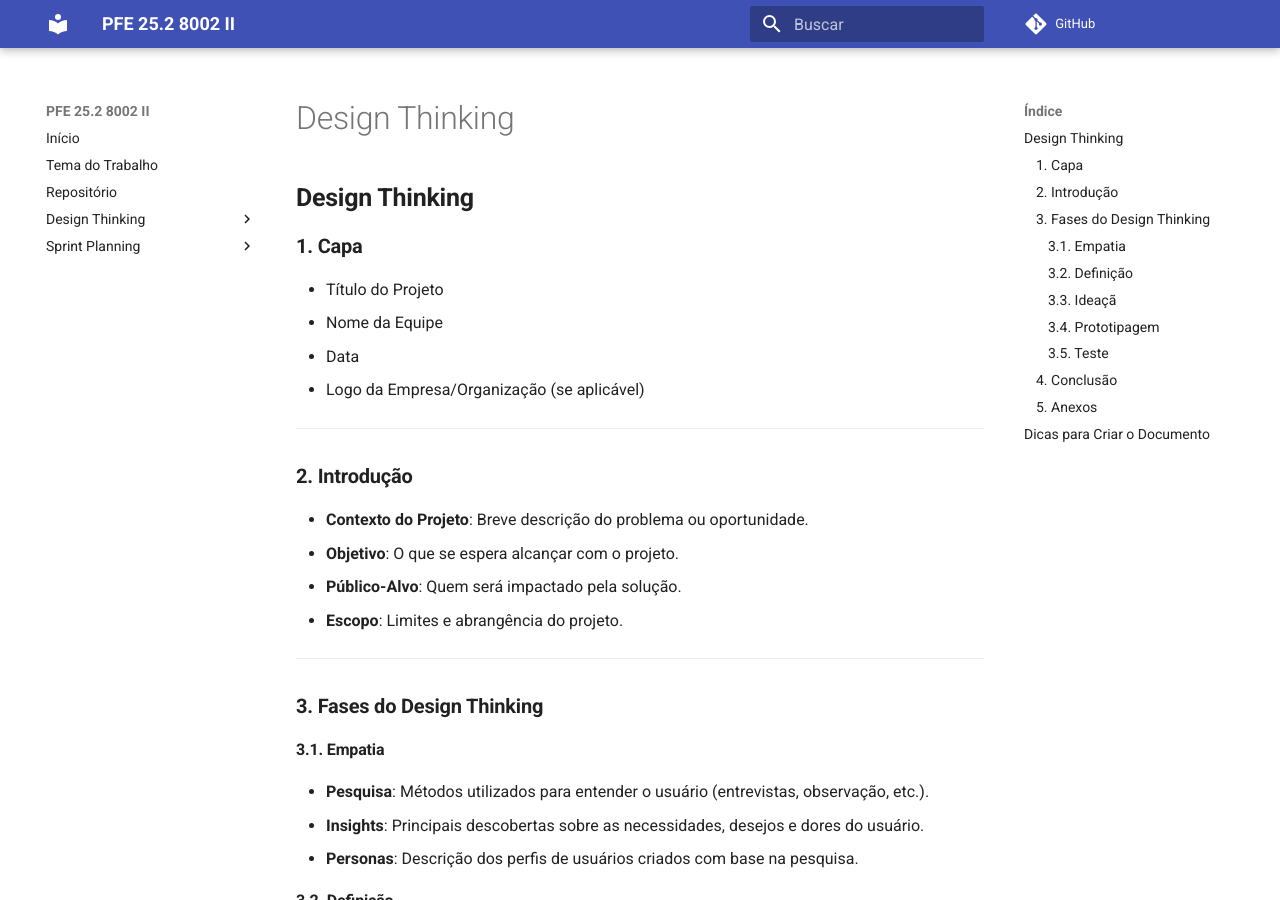
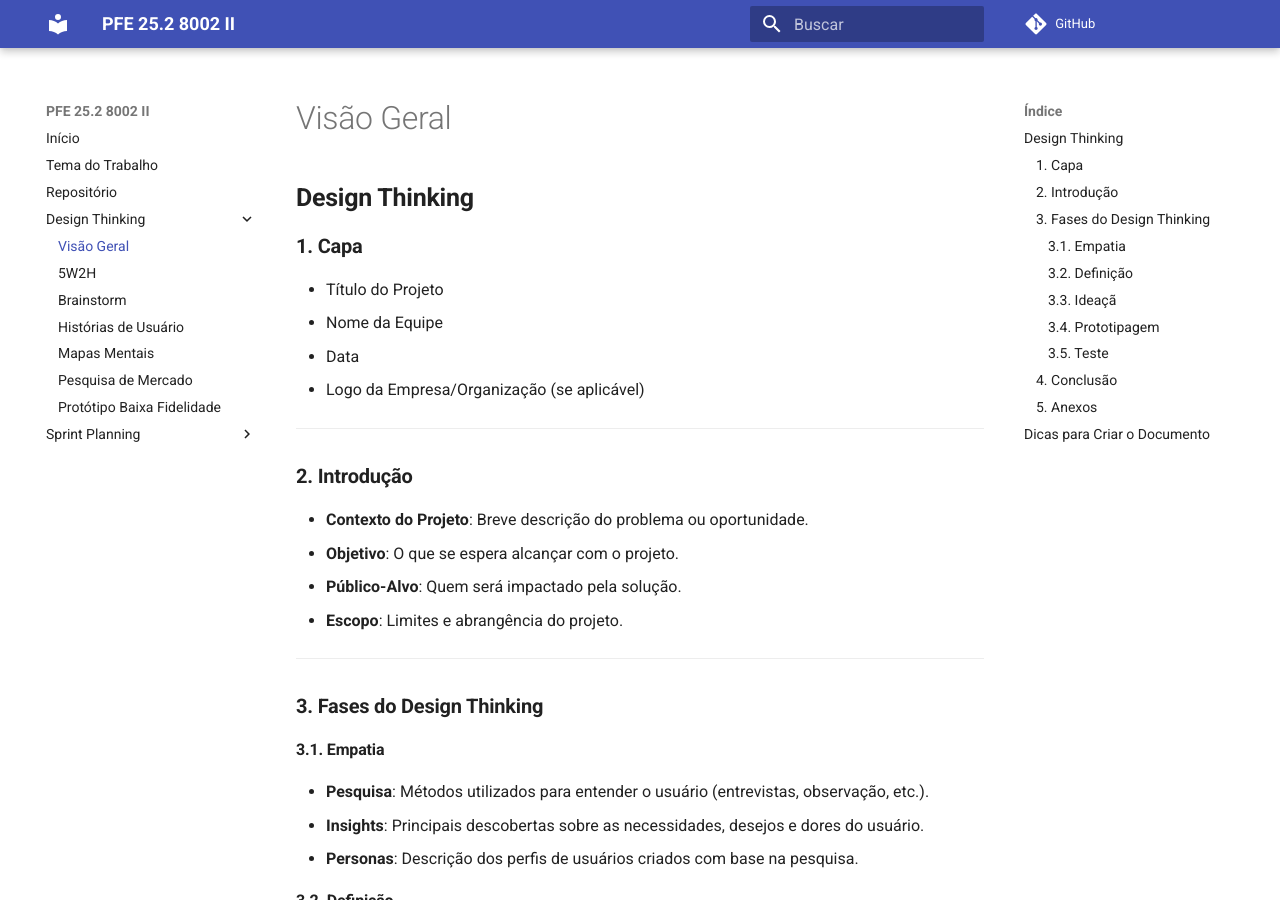
Before and after one commit to Projetos-de-Extensao/PFE_25.2_8002_II, an MkDocs documentation site: the page built from docs/design-thinking/designthinking.md, in a window 1280 px wide and 900 px high. Built offline with MkDocs 1.6.1 and Material for MkDocs 9.7.7, drawn with Linux system fonts in a browser that asks for light colours; comment, search, counter and statistics services are not loaded.

Commit message:
Ajusta nav (Tema) e Design Thinking; corrige caminhos

```diff
--- a/mkdocs.yml
+++ b/mkdocs.yml
@@ -13,6 +13,7 @@ nav:
   - Tema do Trabalho: tema.md
   - Repositório: https://github.com/Projetos-de-Extensao/PFE_25.2_8002_II
   - Design Thinking:
+      - Visão Geral: design-thinking/designthinking.md
       - 5W2H: design-thinking/5w2h.md
       - Brainstorm: design-thinking/Brainstorm.md
       - Histórias de Usuário: design-thinking/historiasdeusuario.md
```
